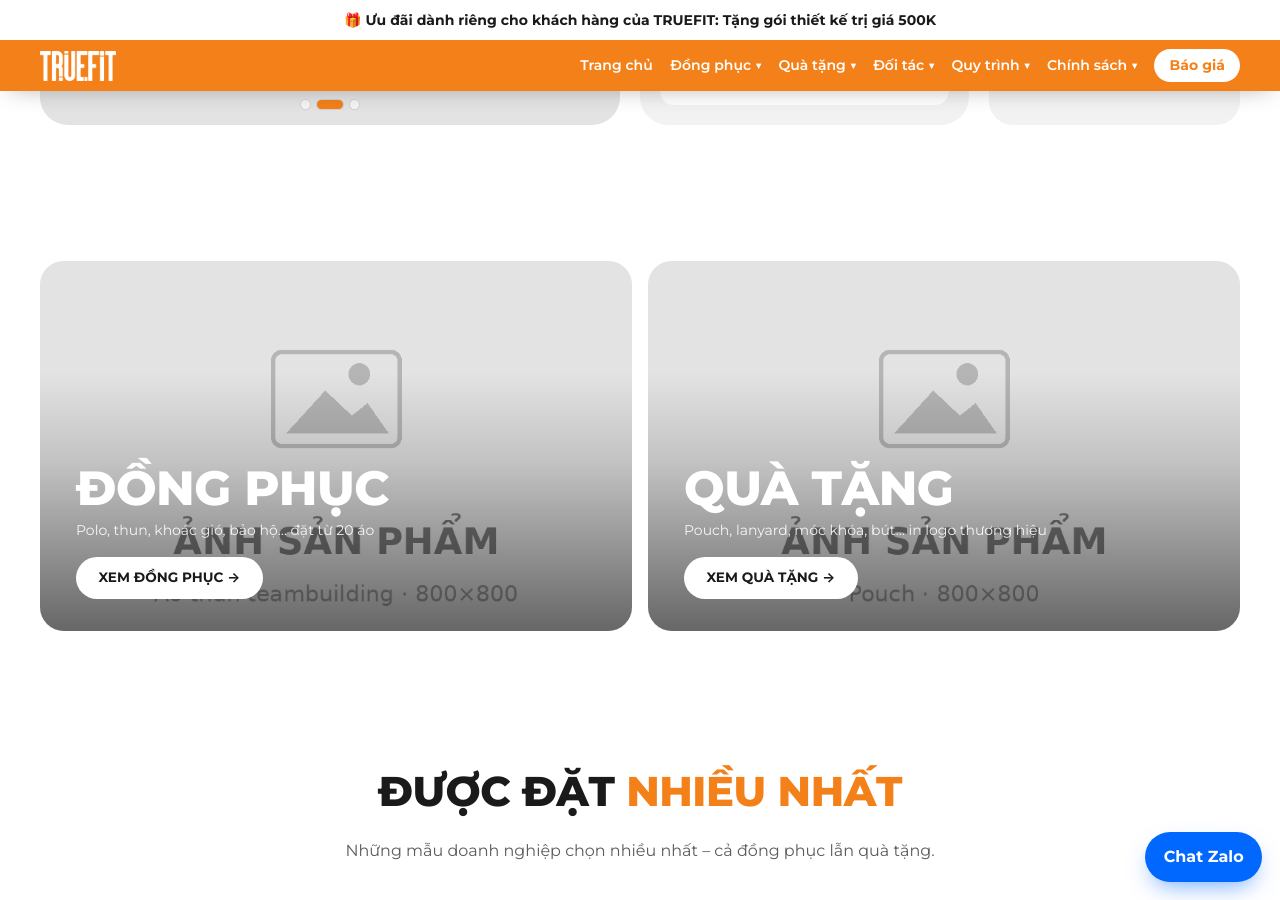
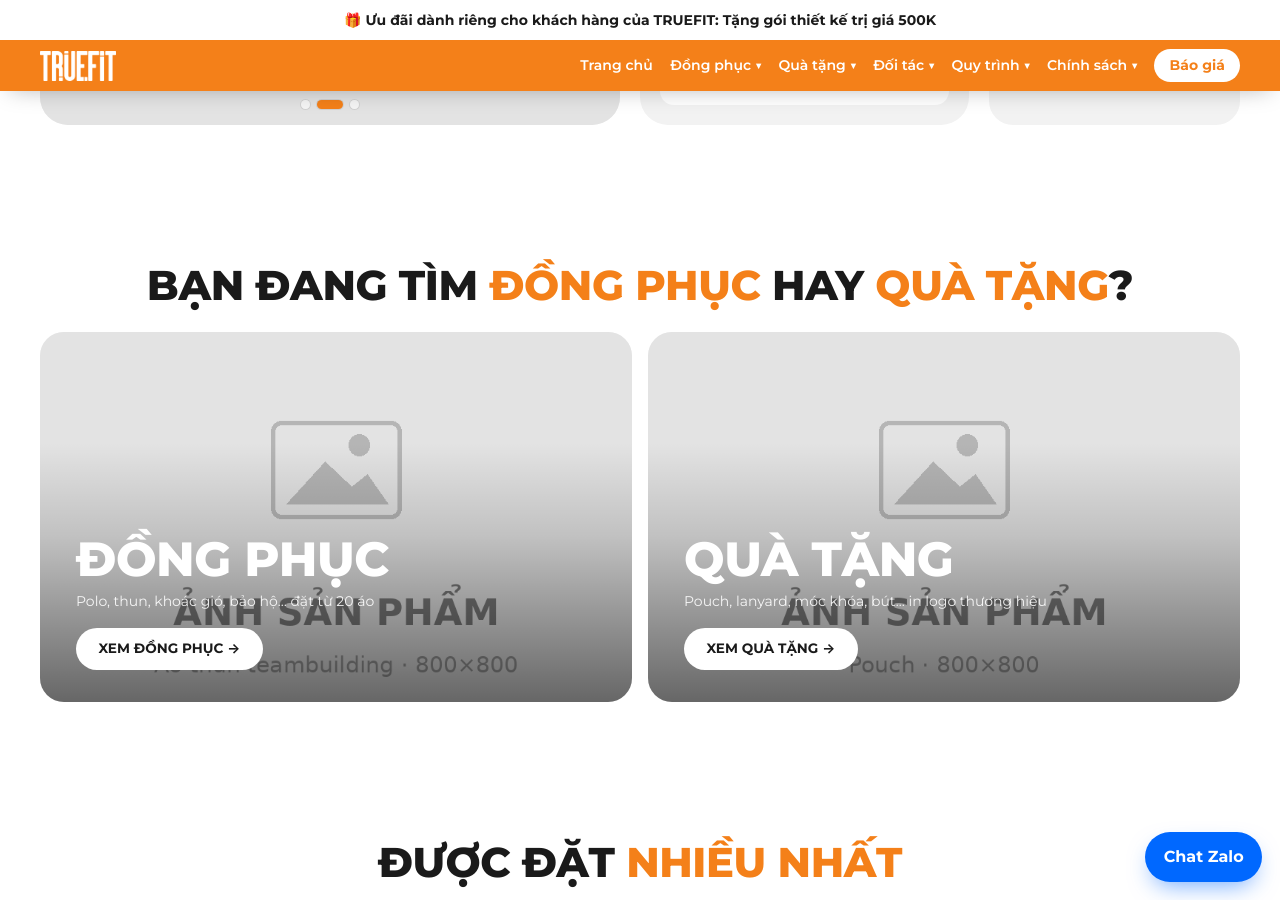
Before and after one commit to bap47/truefit, a Jekyll site: the page built from index.html, in a window 1280 px wide and 900 px high, scrolled down 1331 px. Built offline with Jekyll 4.4.1, drawn with Linux system fonts in a browser that asks for light colours.

Commit message:
Add files via upload

```diff
--- a/_data/trang_chu/2b_hai_huong.yml
+++ b/_data/trang_chu/2b_hai_huong.yml
@@ -1,5 +1,5 @@
 # Sửa trong CMS: Trang chủ ③ Hai hướng: Đồng phục | Quà tặng
-tieu_de: ''
+tieu_de: 'Bạn đang tìm *đồng phục* hay *quà tặng*?'
 cua:
 - ten: Đồng phục
   mo_ta: Polo, thun, khoác gió, bảo hộ… đặt từ 20 áo
```
